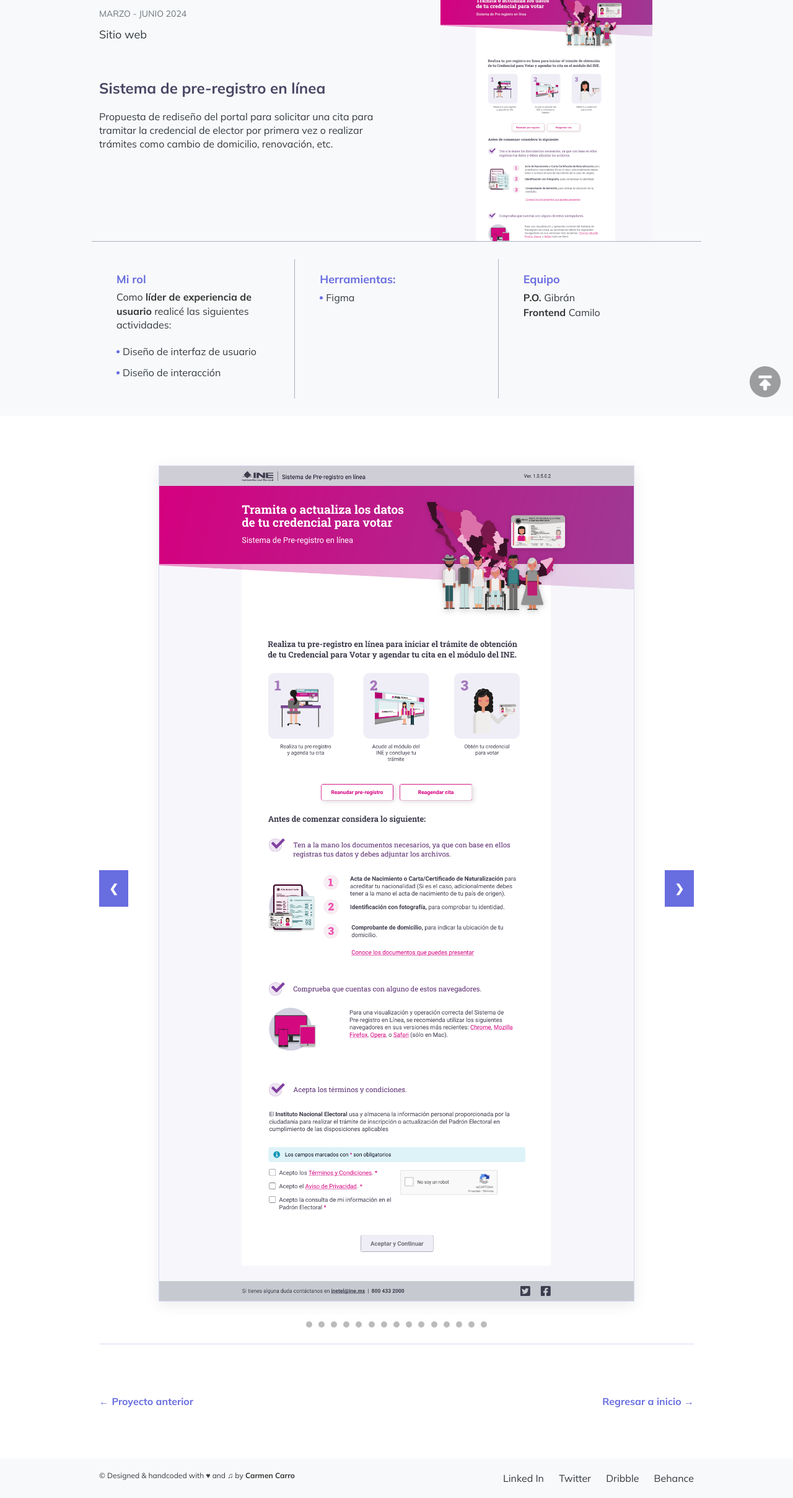
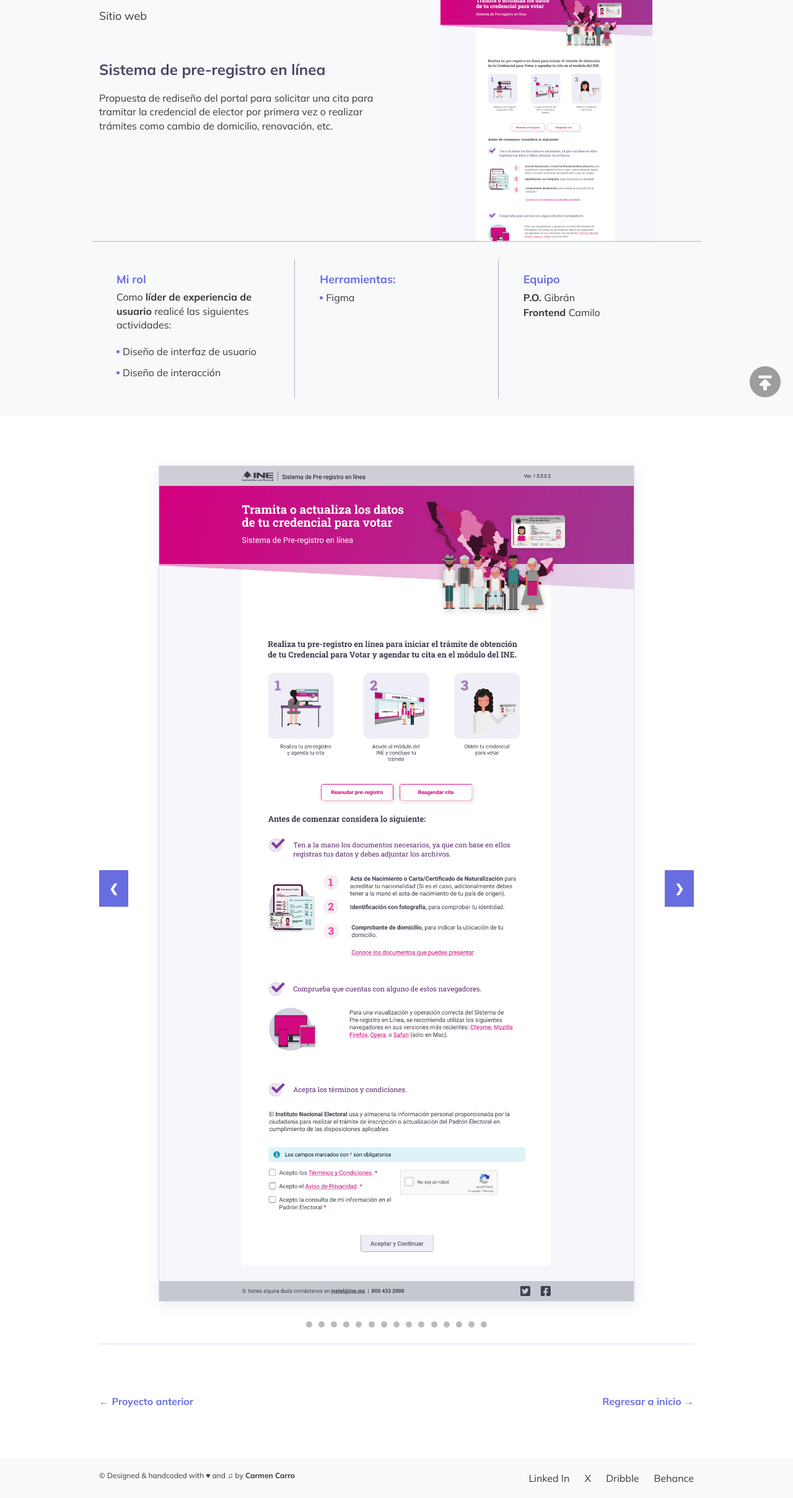
Before and after one commit to CarmenCarro/carmencarro.github.io, a plain HTML site: page pre-registro.html in a window 1280 px wide. Shown: the part 99-2516 px from the top of the page at 62% size. Drawn offline with Linux system fonts and the light colour scheme.

Commit message:
Cambio de Twitter a X

```diff
--- a/pre-registro.html
+++ b/pre-registro.html
@@ -69,7 +69,7 @@
 
 					<div class="column">
 					<div class="logo"><img src="img/logoINE.png" alt=" " /></div>
-					<p class="h6 s-10">Marzo - Junio 2024</p>
+					<!-- <p class="h6 s-10">Marzo - Junio 2024</p> -->
 					<p class="h4 s-60">Sitio web </p>
 
 					<p class="header-title-mxmls">Sistema de pre-registro en línea</p>
@@ -251,7 +251,7 @@
 			<div class="column">
 				<ul>
 					<li><a href="https://linkedin.com/in/carmencarro">Linked In</a></li>
-					<li><a href="https://twitter.com/CarmenCarro_">Twitter</a></li>
+					<li><a href="https://x.com/whiterabbit_sci">X</a></li>
 					<li><a href=" https://dribbble.com/CarmenCarro">Dribble</a></li>
 					<li><a href="https://www.behance.net/carmencarro">Behance</a></li>
 				</ul>
```
Also changed, not shown: about.html (+1 -1 lines), index.html (+1 -1 lines), mxmls.html (+1 -1 lines), pad.html (+1 -1 lines), resume.html (+1 -1 lines), transparencia.html (+2 -2 lines), wonderland.html (+1 -1 lines).
